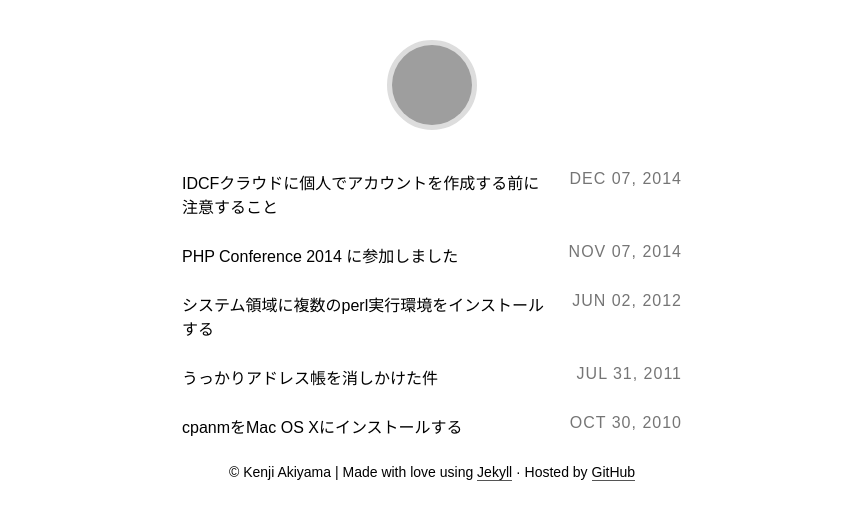
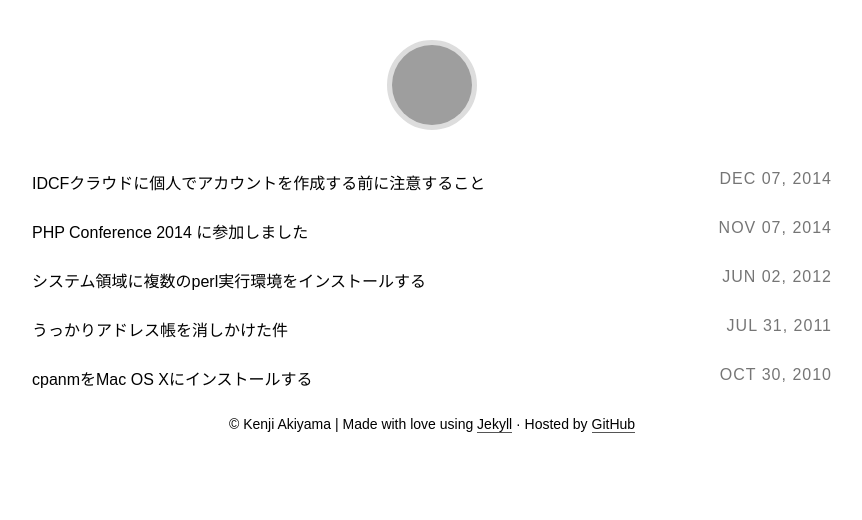
Before and after one commit to artifactsauce/artifactsauce.github.io, a Jekyll site: the page built from index.html, in a window 1280 px wide. Shown: the top 520 px of the page, without its empty margins (208-1070 px from the left). Built offline with Jekyll 4.4.1, drawn with Linux system fonts in a browser that asks for light colours; some web fonts are replaced; grey boxes are pictures that could not be loaded.

Commit message:
increase the contents width

```diff
--- a/_sass/main.scss
+++ b/_sass/main.scss
@@ -250,7 +250,7 @@ iframe {
   width: 100%;
 }
 article {
-  max-width: 500px;
+  max-width: 800px;
   margin: 0 auto;
   .title {
     line-height: 1.4em;
@@ -313,7 +313,7 @@ footer {
   }
 }
 section {
-  max-width: 500px;
+  max-width: 800px;
   margin: 0 auto;
   ul {
     list-style: none;
```
